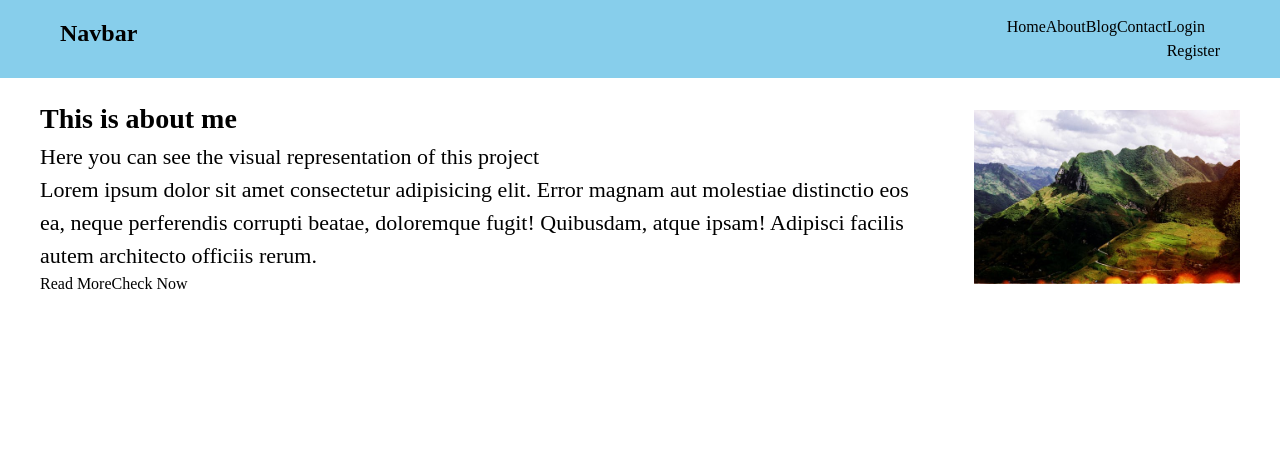
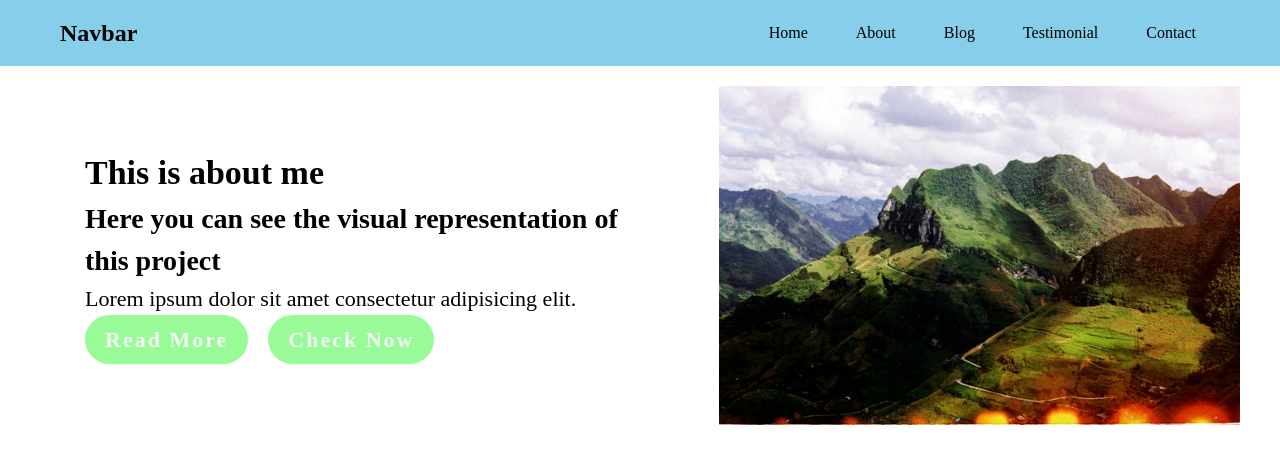
Before and after one commit to neelendrareddy9001/json_webtoken-authentication, a React (Create React App) app in the folder client/: page / in a window 1280 px wide. Shown: the top 464 px of the page. Built offline with nearby package versions, Linux system fonts and the light colour scheme.

Commit message:
home component updated

```diff
--- a/client/src/App.css
+++ b/client/src/App.css
@@ -18,10 +18,20 @@ nav {
 }
 nav ul li {
     display: none;
+    display: flex;
+    align-items: center;
 }
-nav .menu-icon {
+nav ul li a {
+    padding: 0px 24px;
+}
+.nav .menu-icon {
+    display: inline-flex;
+}
+.btns {
     display: flex;
+    gap: 20px;
 }
+
 
 
 /* Home */
@@ -31,6 +41,16 @@ nav .menu-icon {
 .home-container .img-container img {
     width: 100%;
 }
+.home {
+    margin: 20px 45px;
+    max-width: 50%;
+}
+
+
+
+
+
+
 
 @media screen and (min-width: 768px) {
     nav {
@@ -56,11 +76,6 @@ nav .menu-icon {
     }
 }
 
-/* @media screen and (min-width: 768px) {
-    nav ul li{
-        display: hidden;
-    }
-} */
 
 @media screen and (max-width: 800px) {
     .menu ul li a {
--- a/client/src/App.js
+++ b/client/src/App.js
@@ -6,9 +6,9 @@ import Home from './Components/Home/Home';
 import About from './pages/About/About';
 import Blog from './pages/Blog/Blog';
 import Contact from './pages/Contact/Contact'
-import Login from './pages/Login/Login';
-import Register from './pages/Register/Register'
+
 import ParticlesBackground from './Components/ParticlesBackground';
+import Testimoial from './pages/Testimonial/Testimoial';
 
 function App() {
   return (
@@ -20,9 +20,8 @@ function App() {
         <Route path='*' exact element={<Home />} />
         <Route path='/about' element={<About />} />
         <Route path='/blog' element={<Blog />} />
+        <Route path='/testimonial' element={<Testimoial />} />
         <Route path='/contact' element={<Contact />} />
-        <Route path='/login' element={<Login />} />
-        <Route path='/register' element={<Register />} />
       </Routes>
     </div>
   );
--- a/client/src/Components/Header/Header.jsx
+++ b/client/src/Components/Header/Header.jsx
@@ -2,8 +2,10 @@ import React, { useState } from 'react';
 import {FiMenu} from 'react-icons/fi'
 import { IoClose } from "react-icons/io5";
 
+
 const Header = () => {
     const [open, setMenuOpen] = useState(false)
+
     const handleMenu = (e) => {
         setMenuOpen(true)
     }
@@ -22,16 +24,11 @@ const Header = () => {
                 <a href='blog'>Blog</a>
             </li>
             <li>
+                <a href='testimonial'>Testimonial</a>
+            </li>
+            <li>
                 <a href='contact'>Contact</a>
             </li>
-            <div className='btns-container'>
-                <li>
-                    <a href='login'>Login</a>
-                </li>
-                <li>
-                    <a href='register'>Register</a>
-                </li>
-            </div>
         </ul>
 
         <div className='menu-icon'>
--- a/client/src/Components/Home/Home.jsx
+++ b/client/src/Components/Home/Home.jsx
@@ -6,17 +6,14 @@ const Home = () => {
     <section className="section-container">
       <div className="home-container container-flex">
         <div className="home">
-          <h4 className="heading">This is about me</h4>
-          <p>Here you can see the visual representation of this project</p>
+          <h1 className="heading">This is about me</h1>
+          <h4>Here you can see the visual representation of this project</h4>
           <p>
-            Lorem ipsum dolor sit amet consectetur adipisicing elit. Error
-            magnam aut molestiae distinctio eos ea, neque perferendis corrupti
-            beatae, doloremque fugit! Quibusdam, atque ipsam! Adipisci facilis
-            autem architecto officiis rerum.
+            Lorem ipsum dolor sit amet consectetur adipisicing elit.
           </p>
           <div className="btns">
-            <button>Read More</button>
-            <button>Check Now</button>
+            <button className="btn">Read More</button>
+            <button className="btn">Check Now</button>
           </div>
         </div>
         <div className="img-container">
--- a/client/src/index.css
+++ b/client/src/index.css
@@ -13,7 +13,11 @@
 a {
   text-decoration: none;
 }
-h1,h2,h3,h4 {
+h1 {
+  font-size: 34px;
+  font-weight: 800;
+}
+h2,h3,h4 {
   font-size: 28px;
   font-weight: 700;
 }
@@ -32,7 +36,7 @@ p {
   font-size: 22px;
   font-weight: 700;
   letter-spacing: 2px;
-  box-shadow: 0px 0px 8px rgba(0,0,0,0.3);
+
   transition: all 0.4s ease-out;
 }
 .btn:hover {
--- a/client/src/pages/Login/Login.css
+++ /dev/null
@@ -1,48 +0,0 @@
-.container {
-    width: 100%;
-    /* background-color: green; */
-    display: flex;
-    justify-content:space-between;
-    align-items: center;
-    margin: 1rem auto;
-    border-radius: 18px;
-}
-.form-container {
-    margin: 2rem auto;
-    /* background-color: blue; */
-    padding: 3rem 1.75rem;
-
-}
-.form-container h2 {
-    text-align: center;
-    font-size: 22px;
-    font-weight: 800;
-
-}
-.form-input-box input {
-    padding: 8px 20px;
-    outline: none;
-    width: 100%;
-    border-radius:4px;
-    margin-bottom: 14px;
-    border-bottom: 2px solid gray;
-}
-span {
-    display: block;
-}
-.form-btn {
-    display: block;
-    width: 50%;
-    margin: 1.75rem auto;
-    border-radius: 22px;
-    font-weight: 700;
-    font-size: 18px;
-    padding: 12px;
-    background-color: blueviolet;
-}
-.img-container  {
-   width: 50%;
-}
-.img-container img {
-    max-width: 100%;
-}
--- a/client/src/pages/Login/Login.jsx
+++ /dev/null
@@ -1,50 +0,0 @@
-import React from "react";
-import './Login.css';
-import { Link } from "react-router-dom";
-
-const Login = () => {
-  return (
-    <div className="container">
-      <div className="form-container">
-        <form>
-          <h2>User Login</h2>
-          <div className="form-input-box">
-            <label htmlFor="name">Name</label>
-            <input
-              type="text"
-              name="username"
-              placeholder="Enter username or email"
-            />
-          </div>
-          <div className="form-input-box">
-            <label htmlFor="email">Email</label>
-            <input
-              type="email"
-              name="email"
-              placeholder="Enter your email"
-            />
-          </div>
-          <div className="form-input-box">
-            <label htmlFor="password">Password</label>
-            <input
-              type="password"
-              placeholder="Enter your password"
-            />
-          </div>
-          <span>Already have an account?</span>
-          <input type="checkbox"></input>  Remember
-          <button className="form-btn">Submit</button>
-          <div className="form-footer">
-            <p>Don't have an account?</p>
-            <Link to="/singup">Create One</Link>
-          </div>
-        </form>
-      </div>
-      <div className="img-container">
-        <img src="./images/login-animate.svg" alt="amico"/>
-      </div>
-    </div>
-  );
-};
-
-export default Login;
--- a/client/src/pages/Register/Register.jsx
+++ /dev/null
@@ -1,11 +0,0 @@
-import React from 'react'
-
-const Registe = () => {
-  return (
-    <section className='section-container'>
-      <h2>This is Register Component</h2>
-    </section>
-  )
-}
-
-export default Registe
--- /dev/null
+++ b/client/src/pages/Testimonial/Testimoial.jsx
@@ -0,0 +1,9 @@
+import React from 'react'
+
+const Testimoial = () => {
+  return (
+    <div>Testimoial</div>
+  )
+}
+
+export default Testimoial
```
